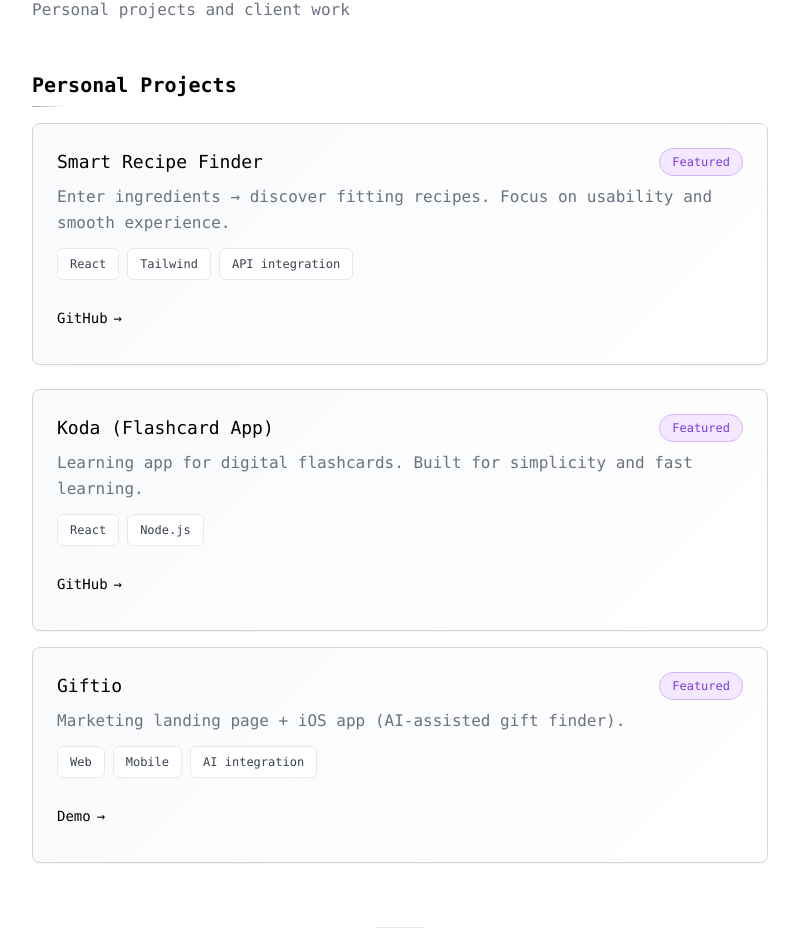
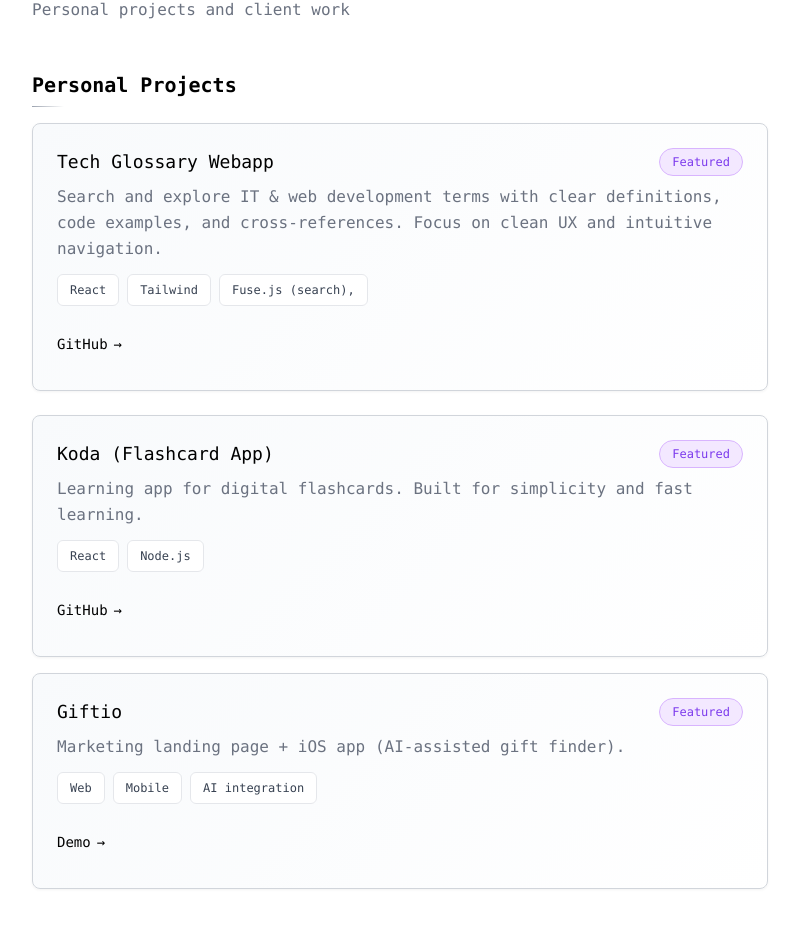
Before and after one commit to benrueckert/portfolio-website, a React (Vite) app: page / in a window 1280 px wide. Shown: the part 911-1839 px from the top of the page, without its empty margins (240-1039 px from the left). Built offline with nearby package versions, Linux system fonts and the light colour scheme.

Commit message:
Updated: text changes & one project replaced

```diff
--- a/src/contexts/TranslationContext.jsx
+++ b/src/contexts/TranslationContext.jsx
@@ -43,9 +43,9 @@ const translations = {
       },
       personalProjects: [
         {
-          title: "Smart Recipe Finder",
-          description: "Enter ingredients → discover fitting recipes. Focus on usability and smooth experience.",
-          tech: "React, Tailwind, API integration"
+          title: "Tech Glossary Webapp",
+          description: "Search and explore IT & web development terms with clear definitions, code examples, and cross-references. Focus on clean UX and intuitive navigation.",
+          tech: "React, Tailwind, Fuse.js (search),"
         },
         {
           title: "Koda (Flashcard App)",
@@ -195,7 +195,7 @@ const translations = {
     // Projects Section
     projects: {
       title: 'Projekte',
-      subtitle: 'Persönliche Projekte und Kundenarbeiten',
+      subtitle: 'Persönliche Projekte und Kundenprojekte',
       personal: 'Persönliche Projekte',
       client: 'Kundenprojekte',
       clientSubtitle: 'WordPress-Websites für Kunden',
@@ -216,9 +216,9 @@ const translations = {
       },
       personalProjects: [
         {
-          title: "Smart Recipe Finder",
-          description: "Zutaten eingeben → passende Rezepte entdecken. Fokus auf Benutzerfreundlichkeit und flüssige Erfahrung.",
-          tech: "React, Tailwind, API-Integration"
+          title: "Tech Glossary Webapp",
+          description: "Suche und entdecke IT- und Webentwicklungs-Begriffe mit klaren Definitionen, Code-Beispielen und Querverweisen. Fokus auf saubere UX und intuitive Navigation.",
+          tech: "React, Tailwind, Fuse.js (Suche)"
         },
         {
           title: "Koda (Karteikarten-App)",
```
